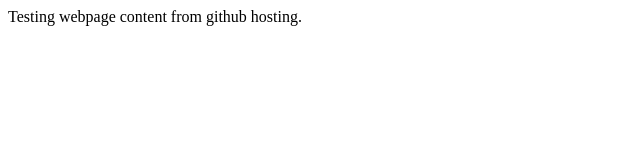
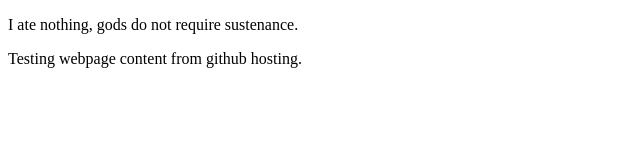
Before and after one commit to Angelbook/Angelbook.github.io, a plain HTML site: page index.html in a window 1280 px wide. Shown: the whole page, without its empty margins (0-640 px from the left). Drawn offline with Linux system fonts and the light colour scheme.

Commit message:
added my lunch

```diff
--- a/index.html
+++ b/index.html
@@ -4,6 +4,10 @@
 <title> The Dark Lord: Ganondorf </title>
 </head>
 <body>
+<p>
+I ate nothing, gods do not require sustenance.
+</p>
+
 
 Testing webpage content from github hosting.
 
```
